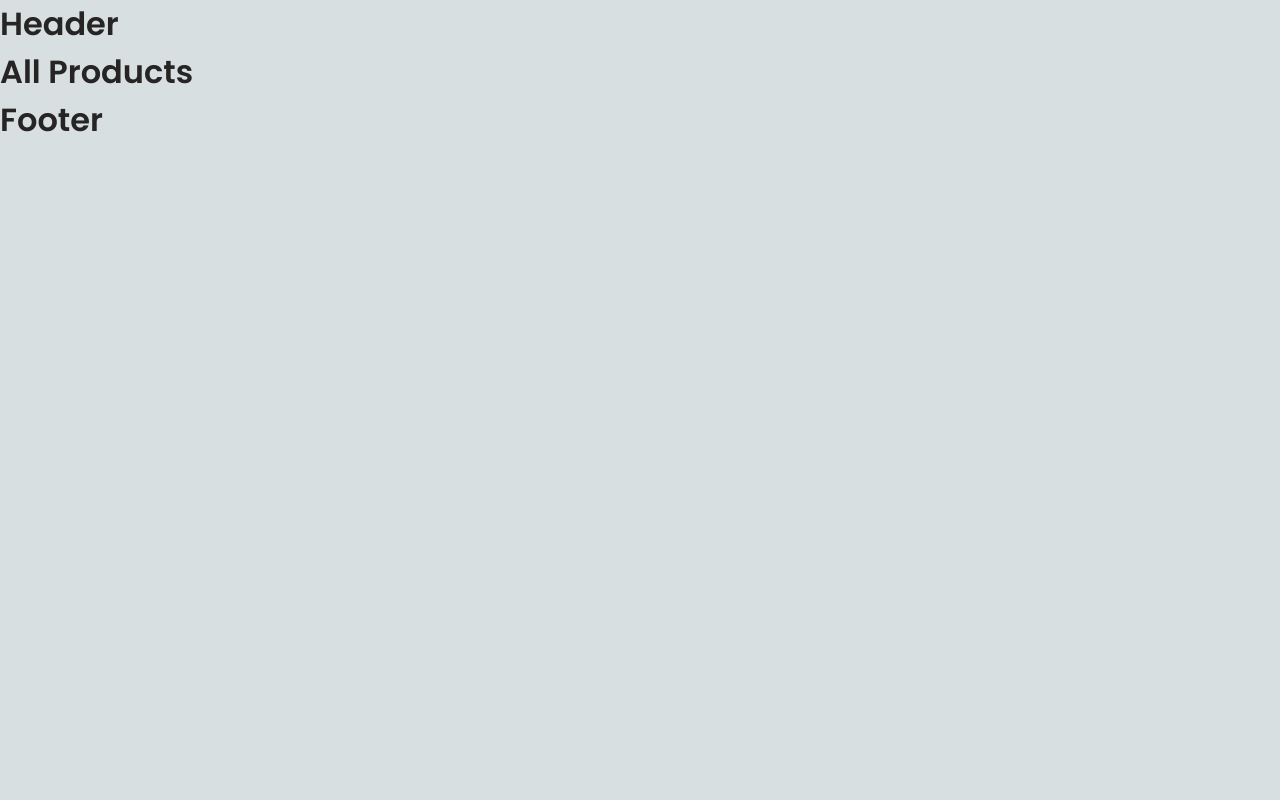
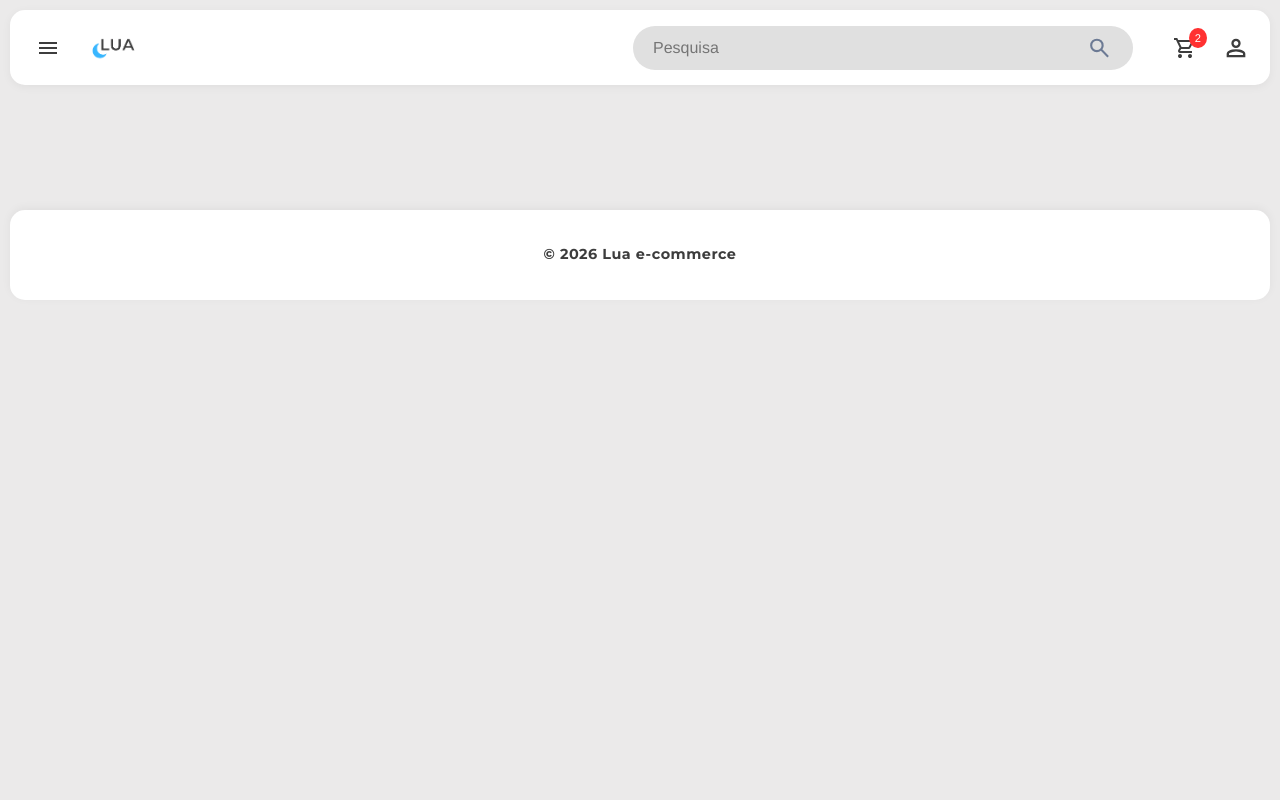
Before and after one commit to allans225/django-smart-retail, a Django app: page /produtos/all/ in a window 1280 px wide. Run offline with Django 5.2, Linux system fonts and the light colour scheme; data that the repository does not hold is empty.

Commit message:
feat: implement product listing and core frontend styling. - Add semantic HTML markup and CSS for header, footer, and product cards. - Implement ProductListView to fetch and display all products. - Create reusable card-item partial for consistent grid rendering. - Set up base layout structure with list.html and global styles.

```diff
--- a/djangoapp/product/templates/product/list-all.html
+++ /dev/null
@@ -1,4 +0,0 @@
-{% extends "static/base.html" %}
-{% block content %}
-    <h1>All Products</h1>
-{% endblock content %}
--- /dev/null
+++ b/djangoapp/product/templates/product/list.html
@@ -0,0 +1,12 @@
+{% extends 'static/base.html' %}
+{% load static %}
+
+{% block content %}
+<section class="product-grid-container">
+    <div class="grid-wrapper">
+        {% for product in products %}
+            {% include 'product/partial/card-item.html' with product=product %}
+        {% endfor %}
+    </div>
+</section>
+{% endblock %}
--- a/djangoapp/product/urls.py
+++ b/djangoapp/product/urls.py
@@ -9,7 +9,7 @@ urlpatterns = [
 
     # URL Dinâmica para Categorias
     # dep = departamento
-    path('dep/<slug:category_slug>/', views.CategoryList.as_view(), name='category_list'),
+    path('dep/<slug:category_slug>/', views.ProductListView.as_view(), name='category_list'),
 
     # Detalhe do Produto dentro da Categoria
     path('dep/<slug:category_slug>/<slug:product_slug>/', views.DetailProduct.as_view(), name='detail'),
--- a/djangoapp/product/views.py
+++ b/djangoapp/product/views.py
@@ -1,15 +1,18 @@
-from django.shortcuts import render
 from django.views.generic.list import ListView
-from django.views import View
 from . import models
 
 class ProductListView(ListView):
     model = models.Product
-    template_name = 'product/list-all.html'
+    template_name = 'product/list.html'
     context_object_name = 'products'
 
-class CategoryList(View):
-    pass
+    def get_queryset(self):
+        queryset = models.Product.objects.all() # Fetch all products
+        return queryset
 
-class DetailProduct(View):
-    pass
+    def get_context_data(self, **kwargs):
+        context = super().get_context_data(**kwargs)
+        return context
+
+class DetailProduct(ListView):
+    ...
--- a/djangoapp/static/assets/css/base.css
+++ b/djangoapp/static/assets/css/base.css
@@ -99,7 +99,7 @@
 
 /* Reset CSS */
 *, ::before, ::after { box-sizing: border-box; }
-html { line-sizing: normal; }
+html { line-height: normal; }
 body { margin: 0; }
 
 :root {
@@ -107,13 +107,14 @@ body { margin: 0; }
   --ft-menu: 'Arimo', sans-serif;
   --ft-mono: 'Montserrat', sans-serif;
 
+  --max-header-width: 1440px;
+
   --cl-ff-title: #272424;
   --cl-ff-text: #3d3d3d;
 
   --cl-overlay-bg: rgba(0, 0, 0, 0.5);
 
-  --cl-light-bg: #d7dfe1;
-  --cl-offwhite: #f8f8f0;
+  --cl-light-bg: #ebeaea;
   --cl-red: #ff3131;
   --cl-green: #00bf63;
   --cl-blue: #38b6ff;
--- a/djangoapp/static/assets/css/styles.css
+++ b/djangoapp/static/assets/css/styles.css
@@ -1 +1,236 @@
 @import url('base.css');
+
+/* container centralizado para header e footer */
+.main-header, .main-footer {
+    max-width: var(--max-header-width);
+    margin: 0 auto;
+}
+
+/* header */
+.main-header {
+    font-family: var(--ft-menu);
+    background-color: white;
+    padding: 10px 20px;
+    border-radius: 15px; /* Efeito arredondado da imagem */
+    margin: 10px;
+    box-shadow: 0 2px 10px rgba(0,0,0,0.05);
+}
+
+.nav-container {
+    display: flex;
+    align-items: center;
+    justify-content: space-between;
+    max-width: 1400px;
+    margin: 0 auto;
+}
+
+/* header left side */
+.nav-left {
+    display: flex;
+    align-items: center;
+    gap: 20px;
+}
+
+.logo {
+    font-family: var(--font-main);
+    font-weight: 600;
+    font-size: 1.2rem;
+    display: flex;
+    align-items: center;
+    gap: 5px;
+}
+
+.logo img {
+    width: 55px;
+    height: 55px;
+}
+
+/* header search bar */
+.search-container {
+    flex-grow: 1;
+    display: flex;
+    justify-content: flex-end;
+    margin: 0 40px;
+}
+
+.search-container form {
+    position: relative;
+    width: 100%;
+    max-width: 500px;
+}
+
+.search-input {
+    width: 100%;
+    padding: 10px 45px 10px 20px;
+    border-radius: 25px;
+    border: none;
+    background-color: #e0e0e0;
+    font-family: var(--font-menu);
+    outline: none;
+}
+
+.search-btn {
+    position: absolute;
+    right: 15px;
+    top: 50%;
+    transform: translateY(-50%);
+    background: none;
+    border: none;
+    cursor: pointer;
+}
+
+.search-icon {
+    width: 25px;
+    height: 25px;
+    filter: invert(50%) sepia(20%) saturate(500%) hue-rotate(180deg) brightness(90%) contrast(85%);
+}
+
+/* header action icons */
+.nav-actions {
+    display: flex;
+    align-items: center;
+    gap: 25px;
+}
+
+.cart-icon {
+    position: relative;
+}
+
+.badge {
+    position: absolute;
+    top: -8px;
+    right: -10px;
+    background-color: var(--cl-red);
+    color: white;
+    font-size: 0.7rem;
+    padding: 2px 6px;
+    border-radius: 50%;
+    font-family: var(--font-main);
+}
+
+.user-icon img {
+    width: 28px;
+    height: 28px;
+}
+
+/* footer */
+
+.main-footer {
+    margin: 20px 10px;
+    padding: 15px 0;
+}
+
+.footer-container {
+    background-color: white;
+    border-radius: 15px;
+    padding: 20px;
+    display: flex;
+    justify-content: center;
+    align-items: center;
+    box-shadow: 0 -2px 10px rgba(0, 0, 0, 0.05);
+}
+
+.copyright {
+    font-family: var(--ft-mono);
+    font-weight: 600;
+    color: var(--cl-ff-text);
+    font-size: 0.9rem;
+    letter-spacing: 0.5px;
+}
+
+/* product grid */
+
+.product-grid-container {
+    padding: 40px 20px;
+    display: flex;
+    justify-content: center;
+}
+
+.grid-wrapper {
+    display: grid;
+    /* Define colunas responsivas: mínimo 250px, máximo 1fr */
+    grid-template-columns: repeat(auto-fill, minmax(250px, 1fr));
+    gap: 25px;
+    width: 100%;
+    max-width: 1200px; /* Impede que os itens estiquem demais em monitores 4K */
+}
+
+.product-card {
+    background-color: white;
+    border-radius: 5px;
+    padding: 15px;
+    display: flex;
+    flex-direction: column;
+    transition: transform 0.2s ease;
+    box-shadow: 0 4px 15px rgba(0,0,0,0.05);
+}
+
+.product-card:hover {
+    transform: translateY(-5px);
+}
+
+.product-image-placeholder {
+    background-color: #e0e0e0;
+    width: 100%;
+    aspect-ratio: 1 / 1; /* Mantém o card quadrado independente da imagem */
+    border-radius: 5px;
+    overflow: hidden;
+    margin-bottom: 15px;
+}
+
+.product-image-placeholder img {
+    width: 100%;
+    height: 100%;
+    object-fit: cover;
+}
+
+/* Textos e Preços - card-item */
+.product-title {
+    font-family: var(--font-main);
+    font-size: 1.1rem;
+    font-weight: 600;
+    color: var(--cl-ff-title);
+    margin-bottom: 8px;
+}
+
+.product-description {
+    font-family: var(--font-main);
+    font-weight: 400;
+    font-size: 0.85rem;
+    color: var(--cl-ff-text);
+    line-height: 1.4;
+    margin-bottom: 15px;
+}
+
+.product-price-row {
+    margin-top: auto;
+    display: flex;
+    align-items: center;
+    gap: 10px;
+    position: relative;
+}
+
+.price-current {
+    font-family: var(--font-main);
+    color: var(--cl-green);
+    font-weight: 700;
+    font-size: 1.2rem;
+}
+
+.price-old {
+    font-family: var(--font-main);
+    color: var(--cl-ff-text);
+    font-size: 0.9rem;
+    position: relative;
+    text-decoration: none;
+}
+
+.price-old::after {
+    content: "";
+    position: absolute;
+    left: -5px;
+    right: -5px;
+    top: 50%;
+    height: 2px;
+    background-color: var(--cl-green);
+}
--- a/djangoapp/templates/partial/_footer.html
+++ b/djangoapp/templates/partial/_footer.html
@@ -1,4 +1,5 @@
-{% load static %}
-<footer>
-    <h1>Footer<h1>
+<footer class="main-footer">
+    <div class="footer-container">
+        <p class="copyright">© {% now "Y" %} Lua e-commerce</p>
+    </div>
 </footer>
--- a/djangoapp/templates/partial/_header.html
+++ b/djangoapp/templates/partial/_header.html
@@ -1,3 +1,32 @@
-<header>
-    <h1>Header</h1>
+{% load static %}
+<header class="main-header">
+    <nav class="nav-container">
+        <div class="nav-left">
+            <button class="menu-toggle" aria-label="Abrir menu">
+                <img src="{% static 'assets/img/icons/menu.svg' %}" alt="Menu Icon" class="menu-icon">
+            </button>
+            <a href="/" class="logo">
+                <img src="{% static 'assets/img/lualogo.png' %}" alt="Logo" class="logo-img">
+            </a>
+        </div>
+
+        <div class="search-container">
+            <form method="GET">
+                <input type="text" name="search" placeholder="Pesquisa" class="search-input">
+                <button type="submit" class="search-btn">
+                    <img src="{% static 'assets/img/icons/search.svg' %}" alt="Search Icon" class="search-icon">
+                </button>
+            </form>
+        </div>
+
+        <div class="nav-actions">
+            <a href="#" class="cart-icon">
+                <img src="{% static 'assets/img/icons/cart.svg' %}" alt="Cart Icon" class="cart-img">
+                <span class="badge">2</span>
+            </a>
+            <a href="#" class="user-icon">
+                <img src="{% static 'assets/img/icons/user.svg' %}" alt="User Icon" class="user-img">
+            </a>
+        </div>
+    </nav>
 </header>
```
Also changed, not shown: djangoapp/product/templates/product/partial/card-item.html (+21 -0 lines), djangoapp/product/templates/product/list-by-category.html (deleted), djangoapp/static/assets/img/icons/cart.svg (added), djangoapp/static/assets/img/icons/close.svg (added), djangoapp/static/assets/img/icons/menu.svg (added), djangoapp/static/assets/img/icons/search.svg (added), djangoapp/static/assets/img/icons/user.svg (added), djangoapp/static/assets/img/lualogo.png (added), djangoapp/templates/partial/_search-bar.html (deleted).
